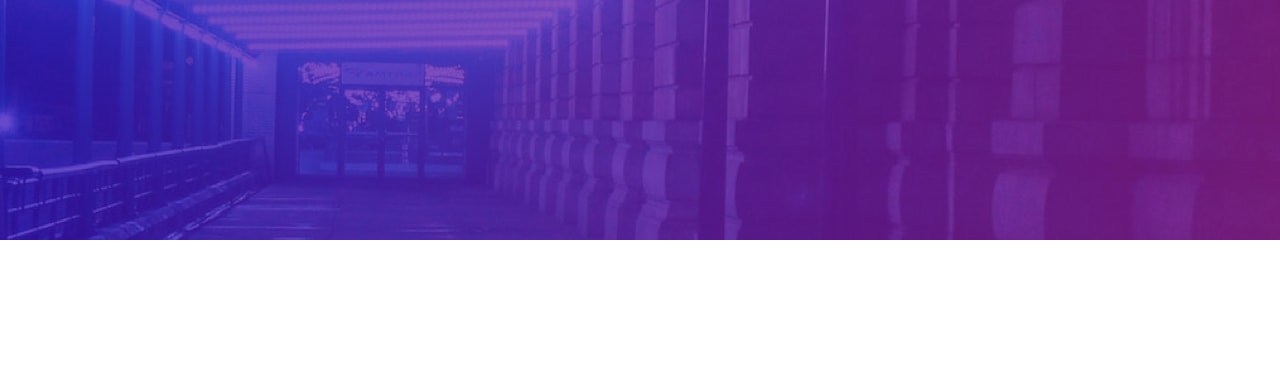
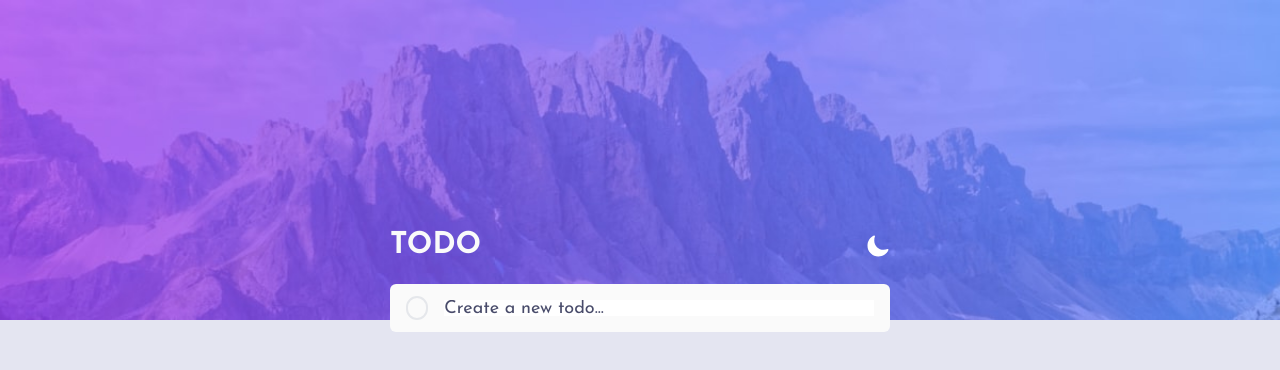
Before and after one commit to developer-luizcarlos/todo-list-with-dark-mode, a Next.js app: page / in a window 1280 px wide. Shown: the top 370 px of the page. Built offline with nearby package versions, Linux system fonts and the light colour scheme.

Commit message:
feat: create app context component

```diff
--- a/src/app/globals.css
+++ b/src/app/globals.css
@@ -2,12 +2,12 @@
 @tailwind components;
 @tailwind utilities;
 
-body,
-html {
+body {
   width: 100dvw;
   height: 100dvh;
 }
 
 body {
   overflow: hidden;
+  transition: all .5s ease-in;
 }
--- a/src/app/page.tsx
+++ b/src/app/page.tsx
@@ -1,7 +1,15 @@
 "use client";
+import { useContext } from "react";
+import { TodoContext } from "@/components/TodoContext/TodoContext";
+import Todo from "@/components/Todo/Todo";
 
 export default function Home() {
+  const { theme } = useContext(TodoContext)!;
+
   return (
-    <main className="w-full h-full"></main>
+    <main
+      className={theme === "light" ? "w-full h-full bg-light-theme-very-light-grayish-blue " : ""}>
+      <Todo />
+    </main>
   );
 }
--- a/src/components/Header/Header.tsx
+++ b/src/components/Header/Header.tsx
@@ -1,5 +1,11 @@
+"use client";
+import { useContext } from "react";
+import { TodoContext } from "../TodoContext/TodoContext";
+
 export default function Header() {
+  const { theme } = useContext(TodoContext)!;
   return (
-    <header className="w-full block h-60 bg-header-dark-desktop"></header>
-  )
+    <header
+      className={theme === "light" ? "w-full block h-80 bg-center bg-no-repeat bg-header-light-mobile md:bg-header-light-desktop bg-cover" : "w-full block h-80 bg-center bg-no-repeat bg-header-dark-mobile md:bg-header-dark-desktop bg-cover"}></header>
+  );
 }
--- /dev/null
+++ b/src/components/TaskElement/TaskElement.tsx
@@ -0,0 +1,8 @@
+"use client";
+import { useContext } from "react";
+
+export default function TaskElement() {
+  return (
+    <article></article>
+  );
+}
--- /dev/null
+++ b/src/components/Todo/Todo.tsx
@@ -0,0 +1,36 @@
+"use client";
+import { useContext } from "react";
+import { TodoContext } from "../TodoContext/TodoContext";
+import TaskElement from "../TaskElement/TaskElement";
+import { IoMoon } from "react-icons/io5";
+import { IoIosSunny } from "react-icons/io";
+
+export default function Todo() {
+  const { theme,changeTheme } = useContext(TodoContext)!;
+
+  return (
+    <section className="w-[500px] fixed top-[35%] left-1/2 -translate-x-[50%] -translate-y-[50%]">
+      <div className="flex flex-col gap-5">
+        <div className="w-full flex items-center justify-between">
+          <h1 className="text-3xl text-very-light-gray uppercase font-bold">todo</h1>
+          <button
+            onClick={() => changeTheme()}
+            className="text-white text-2xl cursor-pointer">
+            {theme === "light" ? <IoMoon /> : <IoIosSunny />}
+          </button>
+        </div>
+        <div className="w-full h-12 bg-very-light-gray rounded-md flex items-center gap-4 p-4">
+          <div className="w-6 h-6 border-2 rounded-full"></div>
+          <input
+            type="text"
+            placeholder="Create a new todo..."
+            className="placeholder:text-very-dark-grayish-blue w-full h-full outline-none text-lg"
+          />
+        </div>
+      </div>
+      <div className="w-full grid grid-cols-1">
+        <TaskElement />
+      </div>
+    </section>
+  );
+}
```
Also changed, not shown: package.json (+5 -4 lines), 1 other file (tests, documents, lock files or other folders).
